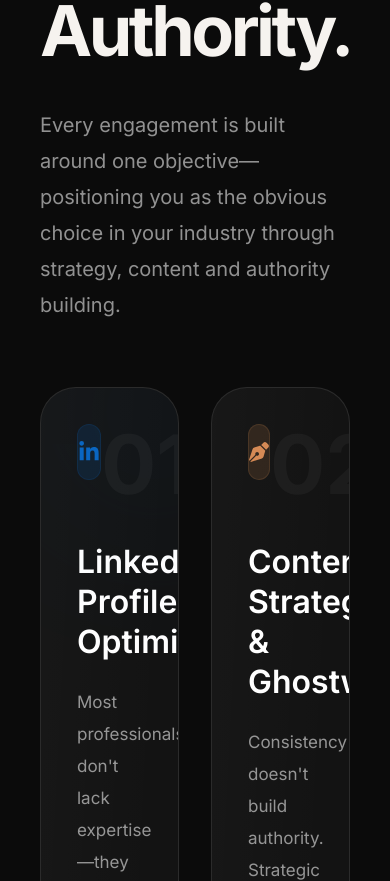
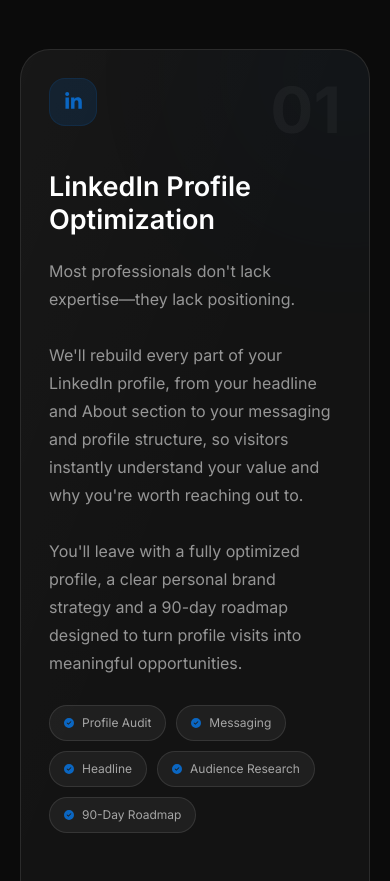
Before and after one commit to Sinjan04/manisha-website, a Next.js app: page / in a window 390 px wide. Shown: the part 4383-5264 px from the top of the page. Built offline with nearby package versions, Linux system fonts and the light colour scheme.

Commit message:
New mobile services

```diff
--- a/components/Services.tsx
+++ b/components/Services.tsx
@@ -1,4 +1,5 @@
 "use client";
+
 import Link from "next/link";
 import { motion } from "framer-motion";
 import {
@@ -13,13 +14,13 @@
   return (
     <section
       id="services"
-      className="relative overflow-hidden bg-[#0B0B0B] pt-10 pb-36"
+      className="relative overflow-hidden bg-[#0B0B0B] pt-10 pb-24 md:pb-36"
     >
-      <div className="mx-auto max-w-[1520px] px-10">
+      <div className="mx-auto max-w-[1520px] px-5 md:px-10">
 
         {/* Section Label */}
 
-        <p className="mb-6 text-[13px] uppercase tracking-[0.45em] text-[#C98A5C]">
+        <p className="mb-5 text-[11px] uppercase tracking-[0.35em] text-[#C98A5C] md:mb-6 md:text-[13px] md:tracking-[0.45em]">
           Services
         </p>
 
@@ -30,7 +31,15 @@
           whileInView={{ opacity: 1, y: 0 }}
           viewport={{ once: true }}
           transition={{ duration: 0.6 }}
-          className="max-w-[820px] text-[70px] font-bold leading-[1.02] tracking-[-0.05em]"
+          className="
+            max-w-[820px]
+            text-[45px]
+            font-bold
+            leading-[1.02]
+            tracking-[-0.045em]
+            md:text-[70px]
+            md:tracking-[-0.05em]
+          "
         >
           <span className="block text-[#F6F3EF]">
             How We Turn
@@ -55,7 +64,16 @@
             duration: 0.6,
             delay: 0.15,
           }}
-          className="mt-10 max-w-[620px] text-[20px] leading-9 text-white/55"
+          className="
+            mt-8
+            max-w-[620px]
+            text-[17px]
+            leading-8
+            text-white/55
+            md:mt-10
+            md:text-[20px]
+            md:leading-9
+          "
         >
           Every engagement is built around one objective—
           positioning you as the obvious choice in your industry
@@ -64,9 +82,13 @@
 
         {/* Cards Container */}
 
-        <div className="mt-16">
+        <div className="mt-12 md:mt-16">
 
-          <div className="grid grid-cols-2 gap-8">
+          {/* TOP TWO CARDS */}
+
+          <div className="grid grid-cols-1 gap-6 md:grid-cols-2 md:gap-8">
+
+            {/* ================= CARD 01 ================= */}
 
             <motion.div
               whileHover={{
@@ -75,17 +97,19 @@
                 boxShadow: "0 30px 80px rgba(10,102,194,.12)",
               }}
               transition={{
-    duration: .25,
+                duration: 0.25,
               }}
               className="
                 group
                 relative
                 overflow-hidden
-  rounded-[36px]
+                rounded-[30px]
                 border
                 border-white/10
                 bg-[#131313]
-  p-9
+                p-7
+                md:rounded-[36px]
+                md:p-9
               "
             >
 
@@ -104,15 +128,16 @@
                   blur-[100px]
                 "
               />
+
               <div
                 className="
+                  pointer-events-none
                   absolute
                   inset-0
                   bg-gradient-to-br
                   from-white/[0.02]
                   via-transparent
                   to-transparent
-  pointer-events-none
                 "
               />
 
@@ -131,8 +156,9 @@
                   }}
                   className="
                     flex
-  h-14
-  w-14
+                    h-12
+                    w-12
+                    shrink-0
                     items-center
                     justify-center
                     rounded-2xl
@@ -140,9 +166,11 @@
                     border-[#0A66C2]/15
                     bg-[#0A66C2]/15
                     text-[#0A66C2]
+                    md:h-14
+                    md:w-14
                   "
                 >
-  <FaLinkedinIn className="text-[22px]" />
+                  <FaLinkedinIn className="text-[19px] md:text-[22px]" />
                 </motion.div>
 
                 <motion.p
@@ -151,9 +179,15 @@
                     opacity: 0.09,
                   }}
                   transition={{
-    duration: .3,
+                    duration: 0.3,
                   }}
-  className="text-[82px] font-bold leading-none text-white/[0.04]"
+                  className="
+                    text-[64px]
+                    font-bold
+                    leading-none
+                    text-white/[0.04]
+                    md:text-[82px]
+                  "
                 >
                   01
                 </motion.p>
@@ -162,17 +196,15 @@
 
               {/* Title */}
 
-  <h3 className="mt-9 text-[32px] font-semibold leading-tight text-white">
-
+              <h3 className="mt-7 text-[27px] font-semibold leading-tight text-white md:mt-9 md:text-[32px]">
                 LinkedIn Profile
                 <br />
                 Optimization
-
               </h3>
 
               {/* Description */}
 
-  <p className="mt-6 text-[17px] leading-8 text-white/55">
+              <p className="mt-5 text-[16px] leading-7 text-white/55 md:mt-6 md:text-[17px] md:leading-8">
                 Most professionals don't lack expertise—they lack positioning.
 
                 <br />
@@ -193,7 +225,7 @@
 
               {/* Chips */}
 
-  <div className="mt-8 flex flex-wrap gap-3">
+              <div className="mt-7 flex flex-wrap gap-2.5 md:mt-8 md:gap-3">
 
                 {[
                   "Profile Audit",
@@ -201,7 +233,6 @@
                   "Headline",
                   "Audience Research",
                   "90-Day Roadmap",
-
                 ].map((tag) => (
 
                   <div
@@ -214,21 +245,20 @@
                       border
                       border-white/10
                       bg-white/5
-        px-4
+                      px-3.5
                       py-2
-        text-[13px]
+                      text-[12px]
                       text-white/60
                       transition-all
                       duration-300
                       group-hover:border-[#0A66C2]/20
                       group-hover:bg-[#0A66C2]/10
+                      md:px-4
+                      md:text-[13px]
                     "
                   >
-
-        <FaCircleCheck className="text-[11px] text-[#0A66C2]" />
-
+                    <FaCircleCheck className="text-[10px] text-[#0A66C2] md:text-[11px]" />
                     {tag}
-
                   </div>
 
                 ))}
@@ -245,14 +275,15 @@
                   width: "100%",
                 }}
                 transition={{
-      duration: .35,
+                  duration: 0.35,
                 }}
                 className="
-    mt-10
+                  mt-8
                   h-px
                   bg-gradient-to-r
                   from-[#0A66C2]
                   to-transparent
+                  md:mt-10
                 "
               />
 
@@ -261,7 +292,7 @@
               <Link
                 href="/services/linkedin-strategy"
                 className="
-  mt-7
+                  mt-6
                   inline-flex
                   items-center
                   gap-2
@@ -270,14 +301,16 @@
                   transition-all
                   duration-300
                   hover:translate-x-1
+                  md:mt-7
                 "
               >
                 Learn More
-
                 <FaArrowRight />
               </Link>
 
             </motion.div>
+
+            {/* ================= CARD 02 ================= */}
 
             <motion.div
               whileHover={{
@@ -290,11 +323,13 @@
                 group
                 relative
                 overflow-hidden
-  rounded-[36px]
+                rounded-[30px]
                 border
                 border-white/10
                 bg-[#131313]
-  p-9
+                p-7
+                md:rounded-[36px]
+                md:p-9
               "
             >
 
@@ -303,8 +338,8 @@
               <div
                 className="
                   absolute
+                  -bottom-20
                   -left-20
-    -bottom-20
                   h-64
                   w-64
                   rounded-full
@@ -318,13 +353,13 @@
 
               <div
                 className="
+                  pointer-events-none
                   absolute
                   inset-0
                   bg-gradient-to-br
                   from-white/[0.02]
                   via-transparent
                   to-transparent
-    pointer-events-none
                 "
               />
 
@@ -338,8 +373,9 @@
                   }}
                   className="
                     flex
-      h-14
-      w-14
+                    h-12
+                    w-12
+                    shrink-0
                     items-center
                     justify-center
                     rounded-2xl
@@ -347,9 +383,11 @@
                     border-[#D68A55]/15
                     bg-[#D68A55]/15
                     text-[#D68A55]
+                    md:h-14
+                    md:w-14
                   "
                 >
-      <FaPenNib className="text-[20px]" />
+                  <FaPenNib className="text-[18px] md:text-[20px]" />
                 </motion.div>
 
                 <motion.p
@@ -357,7 +395,13 @@
                     scale: 1.08,
                     opacity: 0.08,
                   }}
-      className="text-[82px] font-bold leading-none text-white/[0.04]"
+                  className="
+                    text-[64px]
+                    font-bold
+                    leading-none
+                    text-white/[0.04]
+                    md:text-[82px]
+                  "
                 >
                   02
                 </motion.p>
@@ -366,17 +410,15 @@
 
               {/* Title */}
 
-  <h3 className="mt-9 text-[32px] font-semibold leading-tight text-white">
-
+              <h3 className="mt-7 text-[27px] font-semibold leading-tight text-white md:mt-9 md:text-[32px]">
                 Content Strategy
                 <br />
                 & Ghostwriting
-
               </h3>
 
               {/* Description */}
 
-  <p className="mt-6 text-[17px] leading-8 text-white/55">
+              <p className="mt-5 text-[16px] leading-7 text-white/55 md:mt-6 md:text-[17px] md:leading-8">
                 Consistency doesn't build authority. Strategic content does.
 
                 <br />
@@ -384,9 +426,13 @@
 
                 Every post is researched, written and optimized around your
                 expertise using the same content framework that has generated
-  <span className="font-semibold text-[#D68A55]"> 130K+ impressions on a single LinkedIn post </span>
+                <span className="font-semibold text-[#D68A55]">
+                  {" "}130K+ impressions on a single LinkedIn post{" "}
+                </span>
                 and
-  <span className="font-semibold text-[#D68A55]"> 250K+ monthly impressions </span>
+                <span className="font-semibold text-[#D68A55]">
+                  {" "}250K+ monthly impressions{" "}
+                </span>
                 across LinkedIn and Instagram.
 
                 <br />
@@ -399,7 +445,7 @@
 
               {/* Tags */}
 
-  <div className="mt-8 flex flex-wrap gap-3">
+              <div className="mt-7 flex flex-wrap gap-2.5 md:mt-8 md:gap-3">
 
                 {[
                   "Ghostwriting",
@@ -419,21 +465,20 @@
                       border
                       border-white/10
                       bg-white/5
-        px-4
+                      px-3.5
                       py-2
-        text-[13px]
+                      text-[12px]
                       text-white/60
                       transition-all
                       duration-300
                       group-hover:border-[#D68A55]/20
                       group-hover:bg-[#D68A55]/10
+                      md:px-4
+                      md:text-[13px]
                     "
                   >
-
-        <FaCircleCheck className="text-[11px] text-[#D68A55]" />
-
+                    <FaCircleCheck className="text-[10px] text-[#D68A55] md:text-[11px]" />
                     {tag}
-
                   </div>
 
                 ))}
@@ -447,11 +492,12 @@
                 whileHover={{ width: "100%" }}
                 transition={{ duration: 0.35 }}
                 className="
-    mt-10
+                  mt-8
                   h-px
                   bg-gradient-to-r
                   from-[#D68A55]
                   to-transparent
+                  md:mt-10
                 "
               />
 
@@ -459,25 +505,27 @@
 
               <button
                 className="
-    mt-7
+                  mt-6
                   flex
                   items-center
                   gap-2
                   font-medium
                   text-[#D68A55]
+                  md:mt-7
                 "
               >
-
                 Explore Strategy
 
                 <motion.div whileHover={{ x: 5 }}>
                   <FaArrowRight />
                 </motion.div>
-
               </button>
 
             </motion.div>
+
           </div>
+
+          {/* ================= CARD 03 ================= */}
 
           <motion.div
             whileHover={{
@@ -485,17 +533,20 @@
               borderColor: "rgba(236,185,82,.35)",
               boxShadow: "0 40px 100px rgba(236,185,82,.12)",
             }}
-  transition={{ duration: .25 }}
+            transition={{ duration: 0.25 }}
             className="
               group
               relative
-  mt-8
+              mt-6
               overflow-hidden
-  rounded-[36px]
+              rounded-[30px]
               border
               border-white/10
               bg-[#131313]
-  p-10
+              p-7
+              md:mt-8
+              md:rounded-[36px]
+              md:p-10
             "
           >
 
@@ -526,7 +577,7 @@
               "
             />
 
-  <div className="relative flex justify-between">
+            <div className="relative flex flex-col md:flex-row md:justify-between">
 
               {/* LEFT */}
 
@@ -535,8 +586,8 @@
                 <div
                   className="
                     flex
-        h-16
-        w-16
+                    h-14
+                    w-14
                     items-center
                     justify-center
                     rounded-2xl
@@ -544,20 +595,20 @@
                     border-[#ECB952]/15
                     bg-[#ECB952]/12
                     text-[#ECB952]
+                    md:h-16
+                    md:w-16
                   "
                 >
-        <FaChessKing className="text-[26px]" />
+                  <FaChessKing className="text-[23px] md:text-[26px]" />
                 </div>
 
-      <h3 className="mt-8 text-[42px] font-semibold leading-tight text-white">
-
+                <h3 className="mt-7 text-[31px] font-semibold leading-tight text-white md:mt-8 md:text-[42px]">
                   Executive Brand
                   <br />
                   Positioning
-
                 </h3>
 
-      <p className="mt-6 max-w-[680px] text-[18px] leading-8 text-white/55">
+                <p className="mt-5 max-w-[680px] text-[16px] leading-7 text-white/55 md:mt-6 md:text-[18px] md:leading-8">
                   Personal branding isn't a one-time project—it's a long-term
                   business asset.
 
@@ -576,7 +627,7 @@
                   keeps growing long after your first viral post.
                 </p>
 
-      <div className="mt-8 flex flex-wrap gap-3">
+                <div className="mt-7 flex flex-wrap gap-2.5 md:mt-8 md:gap-3">
 
                   {[
                     "Monthly Advisory",
@@ -596,21 +647,20 @@
                         border
                         border-white/10
                         bg-white/5
-            px-4
+                        px-3.5
                         py-2
-            text-[13px]
+                        text-[12px]
                         text-white/60
                         transition-all
                         duration-300
                         group-hover:border-[#ECB952]/20
                         group-hover:bg-[#ECB952]/10
+                        md:px-4
+                        md:text-[13px]
                       "
                     >
-
-            <FaCircleCheck className="text-[11px] text-[#ECB952]" />
-
+                      <FaCircleCheck className="text-[10px] text-[#ECB952] md:text-[11px]" />
                       {tag}
-
                     </div>
 
                   ))}
@@ -620,24 +670,26 @@
                 <motion.div
                   initial={{ width: 0 }}
                   whileHover={{ width: "100%" }}
-        transition={{ duration: .35 }}
+                  transition={{ duration: 0.35 }}
                   className="
-        mt-10
+                    mt-8
                     h-px
                     bg-gradient-to-r
                     from-[#ECB952]
                     to-transparent
+                    md:mt-10
                   "
                 />
 
                 <button
                   className="
-        mt-7
+                    mt-6
                     flex
                     items-center
                     gap-2
                     font-medium
                     text-[#ECB952]
+                    md:mt-7
                   "
                 >
                   Book Strategy Call
@@ -652,13 +704,17 @@
               <motion.div
                 whileHover={{
                   scale: 1.05,
-        opacity: .08,
+                  opacity: 0.08,
                 }}
                 className="
+                  mt-8
+                  hidden
                   text-[190px]
                   font-bold
                   leading-none
                   text-white/[0.03]
+                  md:mt-0
+                  md:block
                 "
               >
                 03
```
Lines whose indentation alone changed are shown as unchanged.
